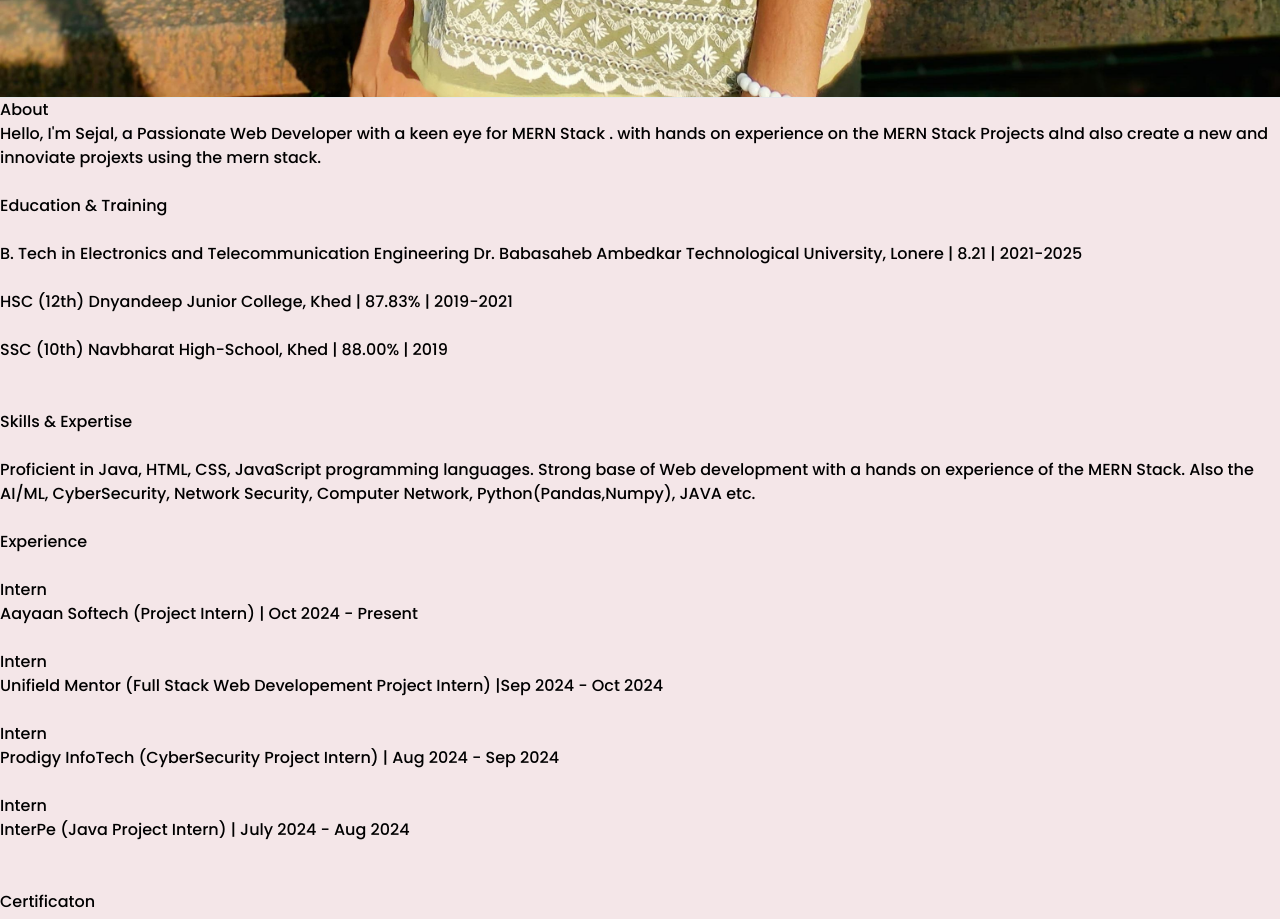
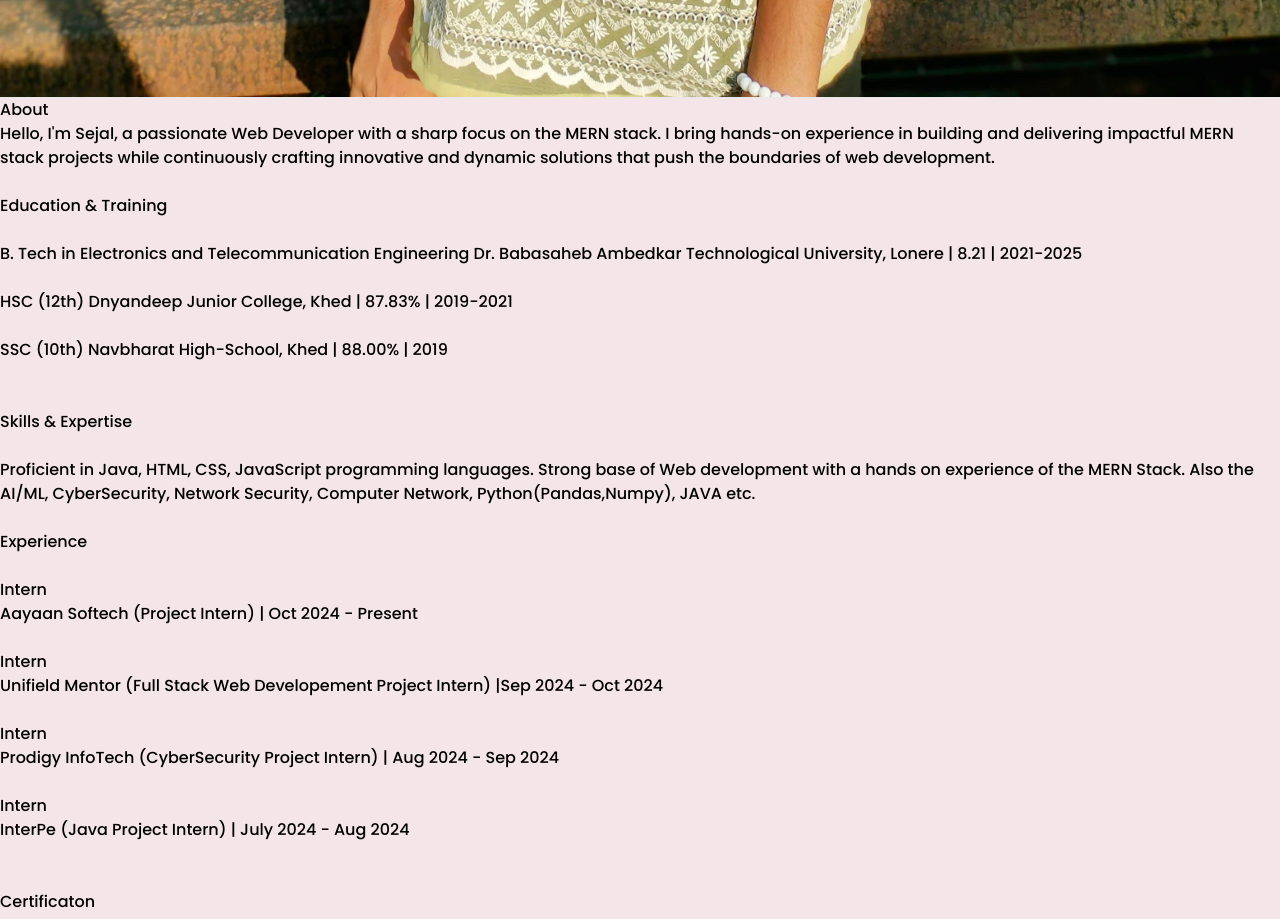
Before and after one commit to SejalPatil22/the-portfolio, a React (Vite) app: page / in a window 1280 px wide. Shown: the part 3180-4099 px from the top of the page. Built offline with nearby package versions, Linux system fonts and the light colour scheme.

Commit message:
Add files via upload

```diff
--- a/src/componenets/About.jsx
+++ b/src/componenets/About.jsx
@@ -5,7 +5,7 @@ const About = () => {
         <>
             <div name= "About" className=' max-w-screen-2xl container mx-auto px-4 md:px-20  my-20'>
                 <h1 className='text-3xl font-bold mb-5'>About</h1>
-                <p>Hello, I'm Sejal, a Passionate Web Developer with a keen eye for MERN Stack . with hands on experience on the MERN Stack Projects alnd also create a new and innoviate projexts using the mern stack.</p>
+                <p>Hello, I'm Sejal, a passionate Web Developer with a sharp focus on the MERN stack. I bring hands-on experience in building and delivering impactful MERN stack projects while continuously crafting innovative and dynamic solutions that push the boundaries of web development.</p>
                 <br />
                 <h1 className='text-purple-800 font-semibold text-xl'>Education & Training</h1><br />
                 <span>
```
